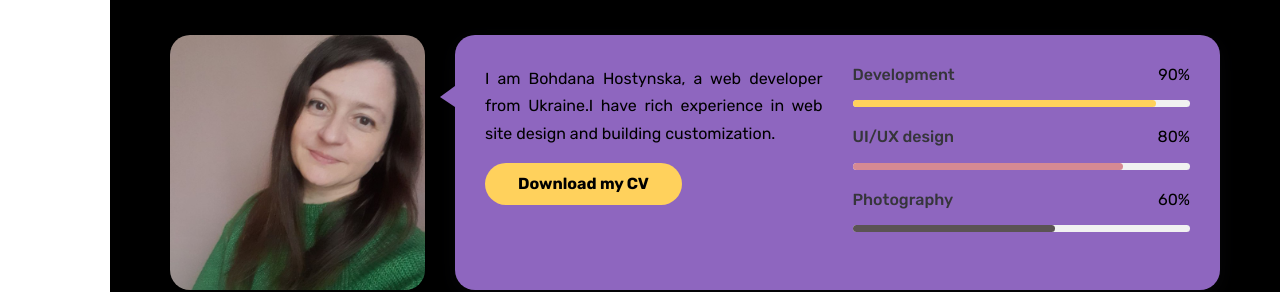
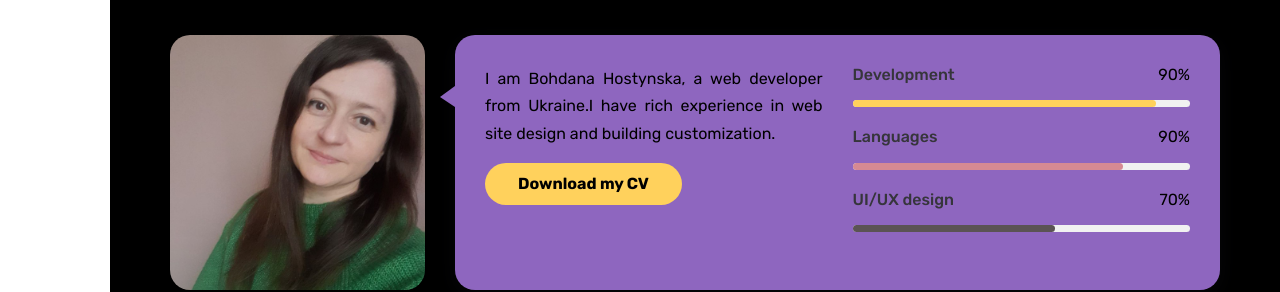
Before and after one commit to bohdanahostynska/my_portfolio, a React (Create React App) app: page / in a window 1280 px wide. Shown: the part 980-1272 px from the top of the page. Built offline with nearby package versions, Linux system fonts and the light colour scheme.

Commit message:
skills correction

```diff
--- a/src/components/about/About.jsx
+++ b/src/components/about/About.jsx
@@ -32,8 +32,8 @@ function About() {
 
             <div className="skills__data">
               <div className="skills__titles">
-                <h3 className="skills__name">UI/UX design</h3>
-                  <span className="skills__number">80%</span>
+                <h3 className="skills__name">Languages</h3>
+                  <span className="skills__number">90%</span>
               </div>
 
               <div className="skills__bar">
@@ -43,8 +43,8 @@ function About() {
 
             <div className="skills__data">
               <div className="skills__titles">
-                <h3 className="skills__name">Photography</h3>
-                  <span className="skills__number">60%</span>
+                <h3 className="skills__name">UI/UX design</h3>
+                  <span className="skills__number">70%</span>
               </div>
 
               <div className="skills__bar">
```
